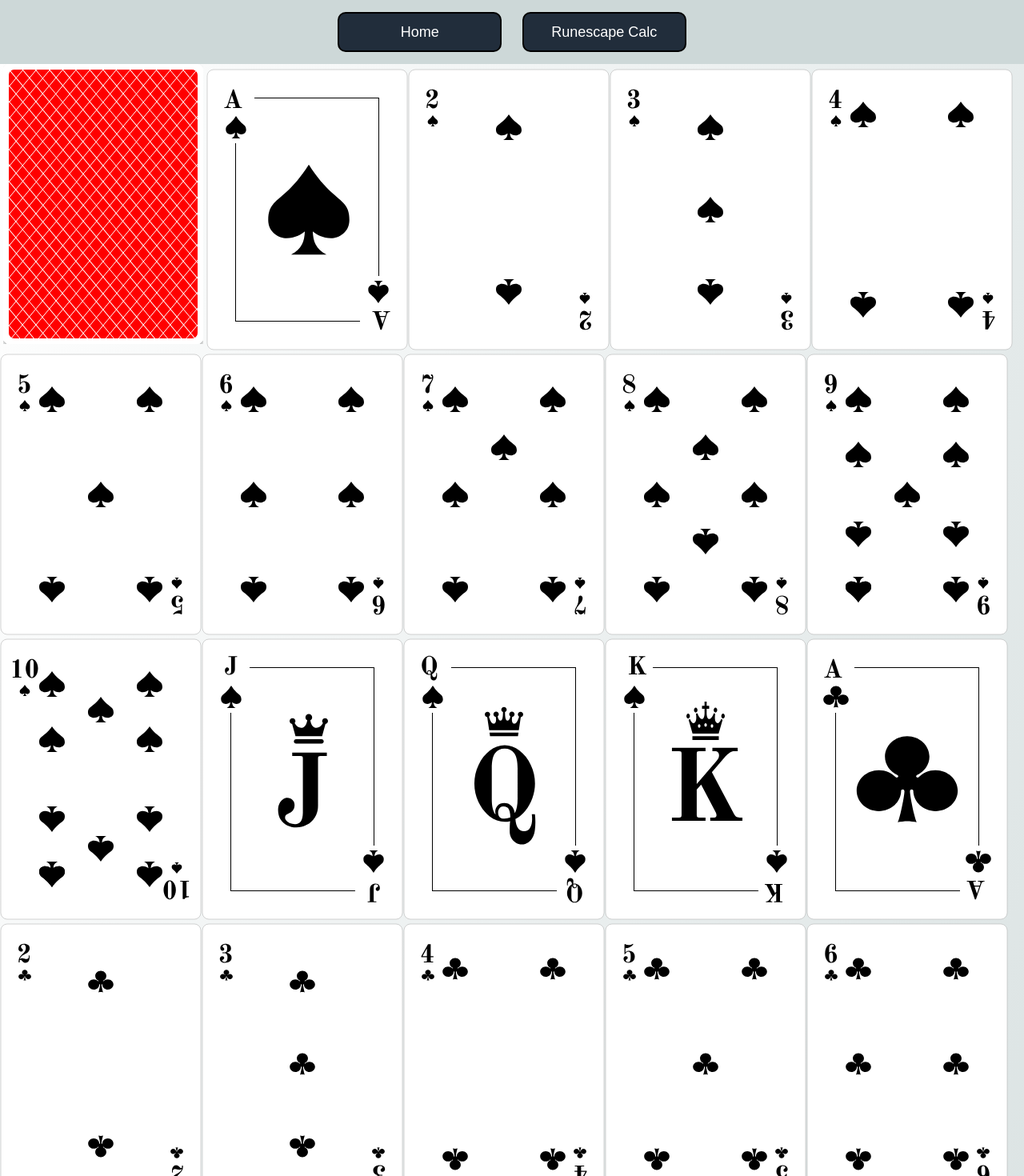
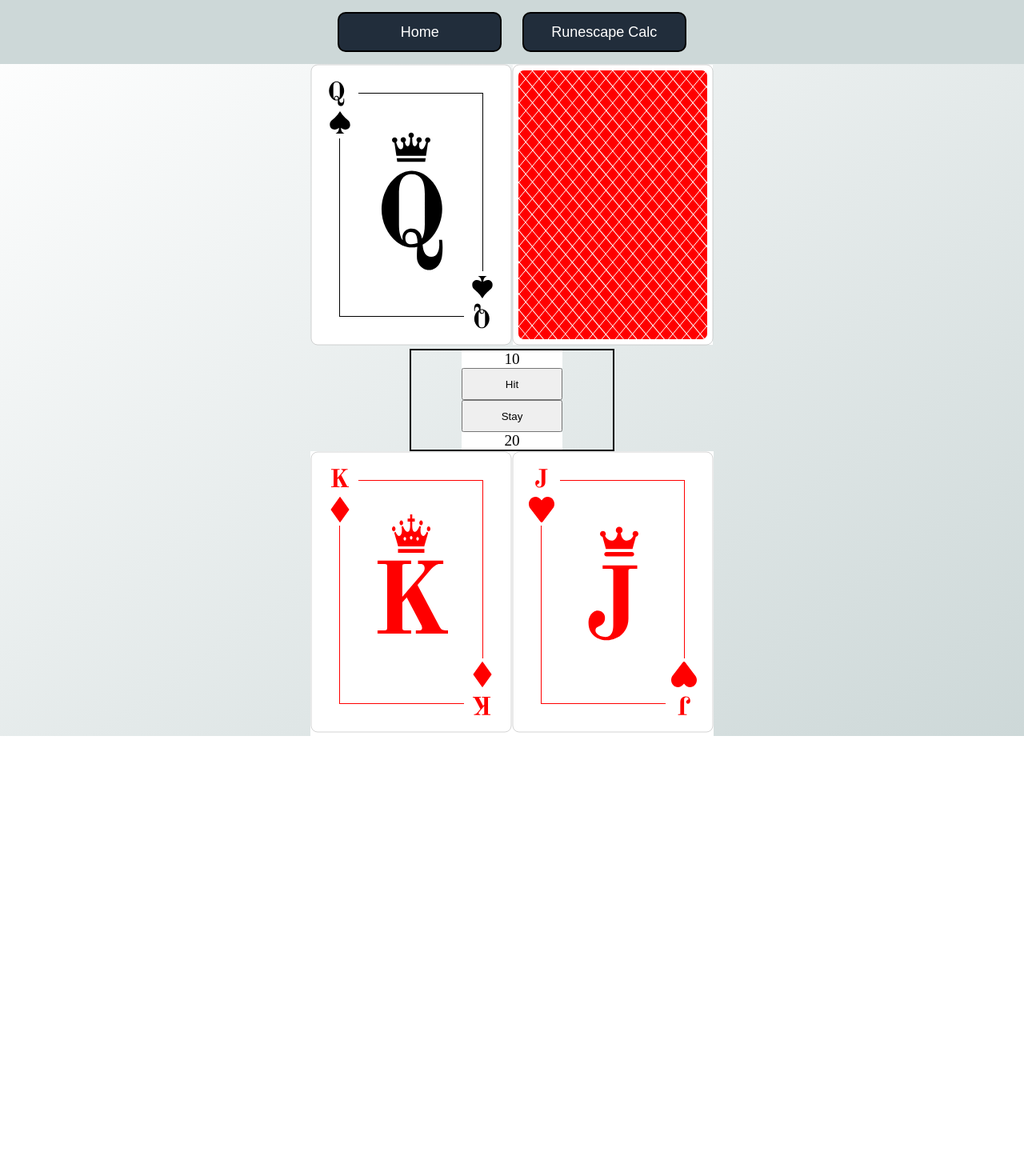
Before and after one commit to skeetercathcart/SkeetersWebsite, a React (Create React App) app in the folder frontend/: page /blackjack in a window 1280 px wide. Shown: the top 1470 px of the page at 80% size. After the commit the page ends 920 px from the top, so only its background shows below. Built offline with nearby package versions, Linux system fonts and the light colour scheme.

Commit message:
game logic implemented. Game can operate with dealer logic. Dealer plays instantly. Card images wrap. UI is limited to score and basic operations. Look to add winstreak counter, stacking cards, and deck selector

```diff
--- a/frontend/src/components/BlackJack/BlackJack.js
+++ b/frontend/src/components/BlackJack/BlackJack.js
@@ -1,5 +1,7 @@
 import '../../css/blackjack.css'
+// Card Backs
 import CardBack1 from '../../assets/cardBacks/CardBack1.svg'
+import CardBack2 from '../../assets/cardBacks/CardBack2.svg'
 // Ace cards
 import sA from '../../assets/cardImages/Spades_A.svg'
 import s2 from '../../assets/cardImages/Spades_2.svg'
@@ -58,9 +60,33 @@ import dQ from '../../assets/cardImages/Diamonds_Q.svg'
 import dK from '../../assets/cardImages/Diamonds_K.svg'
 import { useState, useEffect } from 'react'
 
+
+
+
+
+
+
+
 const BlackJack = () => {
 
-    const [deck, setDeck] = useState(Array.from({ length: 52 }, (_, i) => i + 1))
+    //const [deck, setDeck] = useState(Array.from({ length: 52 }, (_, i) => i + 1))
+    const [deck, setDeck] = useState([sA, s2, s3, s4, s5, s6, s7, s8, s9, s10, sJ, sQ, sK,
+                                      cA, c2, c3, c4, c5, c6, c7, c8, c9, c10, cJ, cQ, cK,
+                                      dA, d2, d3, d4, d5, d6, d7, d8, d9, d10, dJ, dQ, dK,
+                                      hA, h2, h3, h4, h5, h6, h7, h8, h9, h10, hJ, hQ, hK,
+    ])
+    const [gameDeck, setGameDeck] = useState([])
+    const [stay, setStay] = useState(false)
+    const [push, setPush] = useState(false)
+    const [dealerWin, setDealerWin] = useState(false)
+    const [playerWin, setPlayerWin] = useState(false)
+    const [dealerStay, setDealerStay] = useState(false)
+    const [playerScore, setPlayerScore] = useState(0)
+    const [dealerScore, setDealerScore] = useState(0)
+    const [playerCards, setPlayerCards] = useState([])
+    const [dealerCards, setDealerCards] = useState([])
+    const [playerBust, setPlayerBust] = useState(false)
+    const [dealerBust, setDealerBust] = useState(false)
 
     // Accepts a deck of cards as an array. Returns a randomized copy of that array.
     const shuffleDeck = (deck) => {
@@ -77,70 +103,177 @@ const BlackJack = () => {
 
         }
 
-        setDeck(shuffledDeck)
+        setGameDeck(shuffledDeck)
+        const newDealerCards = [shuffledDeck[0]]
+        const newPlayerCards = [shuffledDeck[1], shuffledDeck[2]]
+        setDealerCards(newDealerCards)
+        setPlayerCards(newPlayerCards)
+        const freshPlayerScore = calculateScore(playerCards)
+        setPlayerScore(freshPlayerScore)
+        const freshDealerScore = calculateScore(dealerCards)
+        setDealerScore(freshDealerScore)
+    }
+
+    const calculateScore = (hand) => {
+        let tempScore = 0;
+        let aceCount = 0;
+
+        hand.forEach(card => {
+            const cardValue = getCardValue(card);
+            tempScore += cardValue
+            if (card.includes('A')) {
+                aceCount += 1
+            }
+        })
+
+        return ( tempScore )
+
+    }
+
+    const getCardValue = (card) => {
+        // Elements in the array are url links, they are not string of the variable names (i.e. s2, s3, s4 etc...)
+        // Extract the part like "Diamonds_9" or "Spades_K"
+        const match = card.match(/\/([A-Za-z]+)_(\d+|A|J|Q|K)\./);
+        const rank = match ? match[2] : '';
+
+        if (rank === 'A') return 11;
+        if (['K', 'Q', 'J', '10'].includes(rank)) return 10;
+        return parseInt(rank); // numbers 2-9
+    }
+
+
+    const handlePlayerBustClick = () => {
+        shuffleDeck(deck)
+    }
+
+    // Cleanup and reset
+    const resetGame = () => {
+        setStay(false);
+        setDealerStay(false);
+        setPlayerBust(false);
+        setDealerBust(false);
+        setDealerWin(false);
+        setPlayerWin(false);
+        shuffleDeck(deck);
+    };
+
+    const handlePlayerHitButton = () => {
+        // Use a hit counter to properly deal new cards
+        const nextCard = gameDeck[playerCards.length + dealerCards.length]
+        setPlayerCards([...playerCards, nextCard])
+        setPlayerScore(calculateScore(playerCards))
+    }
+
+    const hitDealer = () => {
+        const nextCard = gameDeck[playerCards.length + dealerCards.length];
+        setDealerCards((prev) => [...prev, nextCard]);
+    };
+
+    const handlePlayerStayButton = () => {
+        setStay(true)
     }
 
     useEffect(() => {
             shuffleDeck(deck)
     }, [])
 
+    useEffect(() => {
+        if (stay && dealerScore < 17) {
+            hitDealer();
+        }
+    }, [stay, dealerScore]);
+
+
+    useEffect(() => {
+        if (dealerCards.length > 0) {
+            const score = calculateScore(dealerCards);
+            setDealerScore(score);
+        }
+    }, [dealerCards]);
+
+    useEffect(() => {
+        if (stay) {
+            if (dealerScore < 17) {
+                // Delay dealer hit to look natural
+                const timer = setTimeout(() => {
+                    hitDealer();
+                }, 1000); // 1 second delay for realism
+                return () => clearTimeout(timer);
+            } else if (dealerScore > 21) {
+                setDealerBust(true);
+            } else {
+                // Dealer stays automatically if 17-21
+                if (dealerScore > playerScore) {
+                    console.log("Dealer wins");
+                    setDealerWin(true)
+                }  else if (playerScore > dealerScore) {
+                    console.log("Player wins")
+                    setPlayerWin(true)
+                } else if (playerScore === dealerScore) {
+                    setPush(true)
+                }
+            }
+        }
+    }, [dealerScore, stay]);
+
+    useEffect(() => {
+        if(playerCards){
+            setPlayerScore(calculateScore(playerCards));
+        }
+    }, [playerCards]);
+
+    useEffect(() => {
+        if(playerScore > 21) {
+            setPlayerBust(true)
+        }
+    }, [playerScore])
+
+
+
     return (
-        <div>
-            <img className = "card-back" src = {CardBack1} alt="Playing Card"></img>
-            <img className = "card-back" src = {sA} alt="Playing Card"></img>
-            <img className = "card-back" src = {s2} alt="Playing Card"></img>
-            <img className = "card-back" src = {s3} alt="Playing Card"></img>
-            <img className = "card-back" src = {s4} alt="Playing Card"></img>
-            <img className = "card-back" src = {s5} alt="Playing Card"></img>
-            <img className = "card-back" src = {s6} alt="Playing Card"></img>
-            <img className = "card-back" src = {s7} alt="Playing Card"></img>
-            <img className = "card-back" src = {s8} alt="Playing Card"></img>
-            <img className = "card-back" src = {s9} alt="Playing Card"></img>
-            <img className = "card-back" src = {s10} alt="Playing Card"></img>
-            <img className = "card-back" src = {sJ} alt="Playing Card"></img>
-            <img className = "card-back" src = {sQ} alt="Playing Card"></img>
-            <img className = "card-back" src = {sK} alt="Playing Card"></img>
-            <img className = "card-back" src = {cA} alt="Playing Card"></img>
-            <img className = "card-back" src = {c2} alt="Playing Card"></img>
-            <img className = "card-back" src = {c3} alt="Playing Card"></img>
-            <img className = "card-back" src = {c4} alt="Playing Card"></img>
-            <img className = "card-back" src = {c5} alt="Playing Card"></img>
-            <img className = "card-back" src = {c6} alt="Playing Card"></img>
-            <img className = "card-back" src = {c7} alt="Playing Card"></img>
-            <img className = "card-back" src = {c8} alt="Playing Card"></img>
-            <img className = "card-back" src = {c9} alt="Playing Card"></img>
-            <img className = "card-back" src = {c10} alt="Playing Card"></img>
-            <img className = "card-back" src = {cJ} alt="Playing Card"></img>
-            <img className = "card-back" src = {cQ} alt="Playing Card"></img>
-            <img className = "card-back" src = {cK} alt="Playing Card"></img>
-            <img className = "card-back" src = {hA} alt="Playing Card"></img>
-            <img className = "card-back" src = {dA} alt="Playing Card"></img>
-            <img className = "card-back" src = {h2} alt="Playing Card"></img>
-            <img className = "card-back" src = {h3} alt="Playing Card"></img>
-            <img className = "card-back" src = {h4} alt="Playing Card"></img>
-            <img className = "card-back" src = {h5} alt="Playing Card"></img>
-            <img className = "card-back" src = {h6} alt="Playing Card"></img>
-            <img className = "card-back" src = {h7} alt="Playing Card"></img>
-            <img className = "card-back" src = {h8} alt="Playing Card"></img>
-            <img className = "card-back" src = {h9} alt="Playing Card"></img>
-            <img className = "card-back" src = {h10} alt="Playing Card"></img>
-            <img className = "card-back" src = {hJ} alt="Playing Card"></img>
-            <img className = "card-back" src = {hQ} alt="Playing Card"></img>
-            <img className = "card-back" src = {hK} alt="Playing Card"></img>
-            <img className = "card-back" src = {hA} alt="Playing Card"></img>
-            <img className = "card-back" src = {dA} alt="Playing Card"></img>
-            <img className = "card-back" src = {d2} alt="Playing Card"></img>
-            <img className = "card-back" src = {d3} alt="Playing Card"></img>
-            <img className = "card-back" src = {d4} alt="Playing Card"></img>
-            <img className = "card-back" src = {d5} alt="Playing Card"></img>
-            <img className = "card-back" src = {d6} alt="Playing Card"></img>
-            <img className = "card-back" src = {d7} alt="Playing Card"></img>
-            <img className = "card-back" src = {d8} alt="Playing Card"></img>
-            <img className = "card-back" src = {d9} alt="Playing Card"></img>
-            <img className = "card-back" src = {d10} alt="Playing Card"></img>
-            <img className = "card-back" src = {dJ} alt="Playing Card"></img>
-            <img className = "card-back" src = {dQ} alt="Playing Card"></img>
-            <img className = "card-back" src = {dK} alt="Playing Card"></img>
+        <div className = "casino-container">
+            <div className = "dealer">
+                {dealerBust === true &&
+                <button className = "bust" onClick = {resetGame}>BUST</button>}
+                {dealerWin ===  true &&
+                <div className = "win">WIN</div>}
+                {push ===  true &&
+                <div className = "push">PUSH</div>}
+                <img className = "card-back" src = {dealerCards[0]} alt="Playing Card"></img>
+                {(stay === false) ?
+                (<img className = "card-back" src = {CardBack1} alt="Playing Card"></img>) :
+                (dealerCards.slice(1).map((card, index) => (
+                    <img key={index} className = "card-back" src = {card} alt = "Playing Card"/>
+                )))
+                }
+            </div>
+            <div className = "score-card">
+                <div className = "score"> {dealerScore} </div>
+                <button className = "hit-btn" onClick = {handlePlayerHitButton}>Hit</button>
+                {(playerBust === false) && (stay === false) ?
+                (<button className = "hit-btn" onClick = {handlePlayerStayButton}>Stay</button>) :
+                (<button className = "hit-btn" onClick = {resetGame}>Reset</button>)
+                }
+                <div className = "score">{playerScore}</div>
+            </div>
+            <div className = "player">
+                {playerBust === true &&
+                <div className = "bust">BUST</div>}
+                {playerWin ===  true &&
+                <div className = "win">WIN</div>}
+                {push ===  true &&
+                <div className = "push">PUSH</div>}
+                {playerCards &&
+                    playerCards.map((_, index) => (
+                    <img
+                        key={index}
+                        className="card-back"
+                        src={playerCards[index]}
+                        alt="Playing Card"
+                    />
+                    ))
+                }
+            </div>
         </div>
     )
 }
--- a/frontend/src/css/blackjack.css
+++ b/frontend/src/css/blackjack.css
@@ -1,6 +1,109 @@
-.card-back {}
+.casino-container{
+    display: flex;
+    flex-direction: column;
+    justify-content: center;
+    align-items: center;
+    min-height:90vh;
+
+}
+
+.player {
+    position: relative;
+    background-color: white;
+    justify-content: center;
+    align-items: center;
+    max-width: 1020px;
+    margin-top: auto;
+}
+
+.dealer {
+    position: relative;
+}
+
+.card-back {
+}
 
 
 .card-back:hover {
-    scale: 1.05;
+    transform: scale(1.05);
 }
+
+.score-card {
+display: flex;
+flex-direction: column;
+border: black 2px solid;
+margin: auto;
+width: 20vw;
+justify-content: center;
+align-items: center;
+}
+
+.score {
+    background-color: white;
+    width: 50%;
+    align-items: center;
+    justify-content: center;
+    text-align: center;
+    font-size: larger;
+}
+
+.hit-btn {
+    height: 40px;
+    width: 50%;
+}
+
+.bust {
+    position: absolute;
+    text-align: center;
+    font-size: xx-large;
+    font-weight: bold;
+    color: yellow;
+    background-color: rgba(255, 0, 0, 0.6);
+    bottom: 30%;
+    left: 30%;
+    transform: rotate(-30deg);
+    align-content: center;
+    width: 40%;
+    height: 40%;
+    border: red 8px solid;
+    z-index: 10;
+}
+
+.bust:hover {
+    cursor: pointer;
+}
+
+.win {
+    position: absolute;
+    text-align: center;
+    font-size: xx-large;
+    font-weight: bold;
+    color: yellow;
+    background-color: rgba(77, 255, 115, 0.6);
+    bottom: 30%;
+    left: 30%;
+    transform: rotate(-30deg);
+    align-content: center;
+    width: 40%;
+    height: 40%;
+    border: green 8px solid;
+    z-index: 10;
+
+}
+
+.push {
+    position: absolute;
+    text-align: center;
+    font-size: xx-large;
+    font-weight: bold;
+    color: yellow;
+    background-color: rgba(117, 77, 25, 0.6);
+    bottom: 30%;
+    left: 30%;
+    transform: rotate(-30deg);
+    align-content: center;
+    width: 40%;
+    height: 40%;
+    border: rgb(173, 172, 87) 8px solid;
+    z-index: 10;
+}
```
Also changed, not shown: frontend/src/assets/cardBacks/CardBack1.svg, frontend/src/assets/cardBacks/CardBack2.svg (added).
